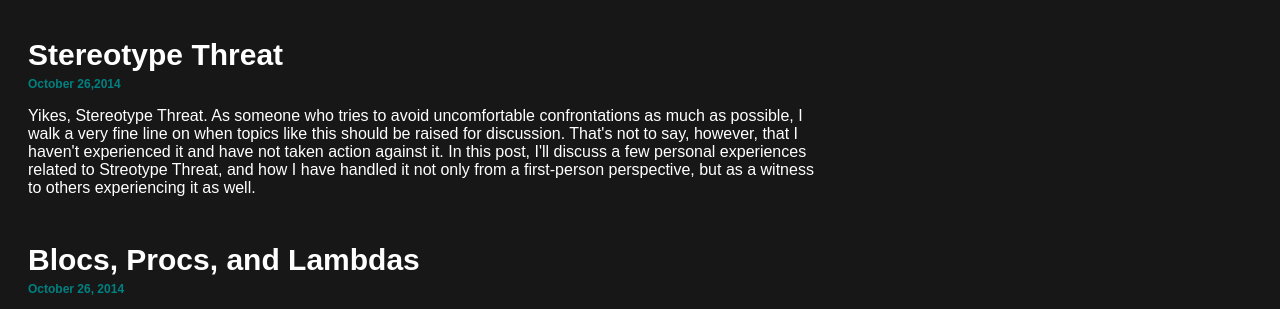
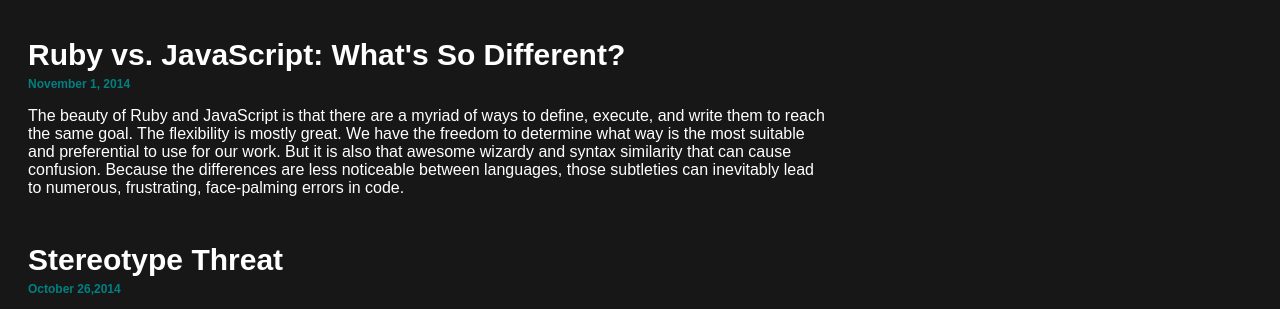
Before and after one commit to gaillechua/gaillechua.github.io, a plain HTML site: page blog/index.html in a window 1280 px wide. Shown: the part 388-697 px from the top of the page. Drawn offline with Linux system fonts and the light colour scheme.

Commit message:
Updated blog index

```diff
--- a/blog/index.html
+++ b/blog/index.html
@@ -24,6 +24,21 @@
     </div>
 
 <div class="blogpostindex">
+
+      <div class="blogtitle">
+          <a href="http://gaillechua.github.io/blog/t7-JavaScript.html">
+            Ruby vs. JavaScript: What's So Different?
+          </a>
+      </div>
+            <div class="date">
+              November 1, 2014
+            </div>
+              <div class="abstract">
+                <p>
+                  The beauty of Ruby and JavaScript is that there are a myriad of ways to define, execute, and write them to reach the same goal. The flexibility is mostly great. We have the freedom to determine what way is the most suitable and preferential to use for our work. But it is also that awesome wizardy and syntax similarity that can cause confusion. Because the differences are less noticeable between languages, those subtleties can inevitably lead to numerous, frustrating, face-palming errors in code.
+                </p>
+              </div>
+
 
       <div class="blogtitle">
           <a href="http://gaillechua.github.io/blog/c6-stereotype-threat.html">
```
